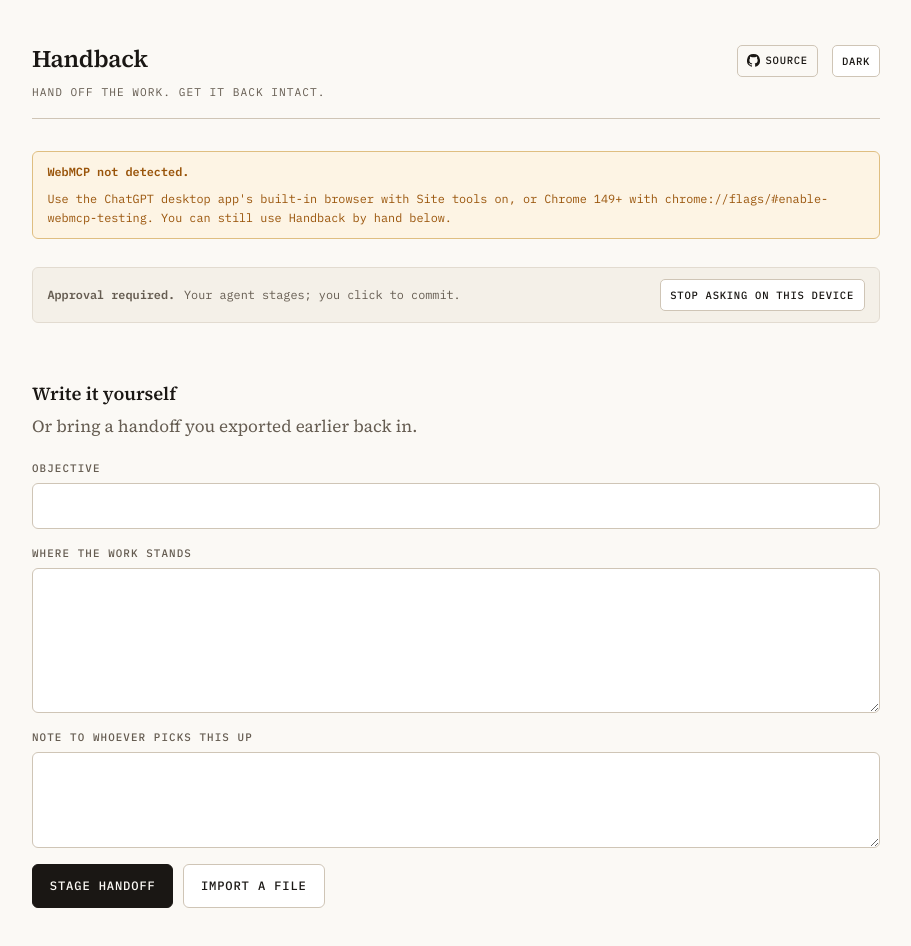
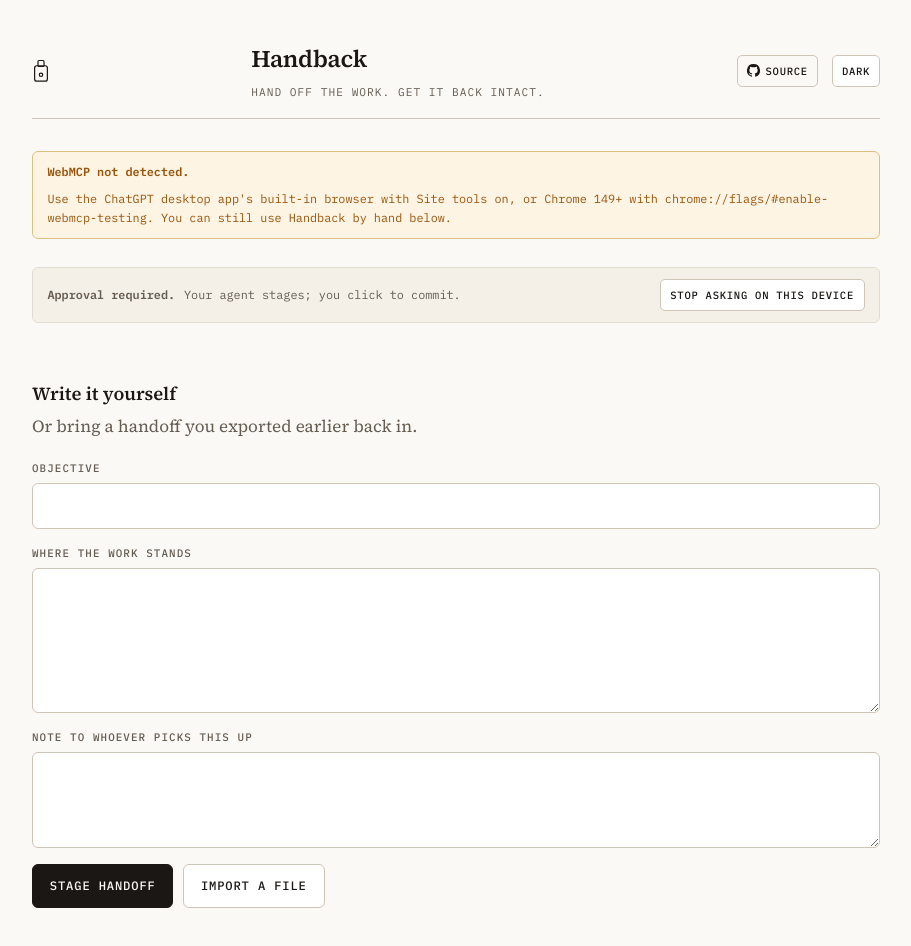
Before and after one commit to BraedenBDev/handback, a React (Vite) app: page / in a window 1280 px wide. Shown: the top 946 px of the page, without its empty margins (184-1095 px from the left). Built offline with nearby package versions, Linux system fonts and the light colour scheme.

Commit message:
feat(ui): add the shared USB mark and a masthead slot for it

```diff
--- a/src/App.tsx
+++ b/src/App.tsx
@@ -1,8 +1,23 @@
 import { CreatePage } from "./CreatePage.tsx";
 import { HandoffPage } from "./HandoffPage.tsx";
+
+const USB_MARK_SYMBOL = (
+  <svg width="0" height="0" style={{ position: "absolute" }} aria-hidden="true">
+    <symbol id="usb-mark" viewBox="0 0 24 32">
+      <rect x="3.5" y="9" width="17" height="20.5" rx="3" stroke="currentColor" strokeWidth="1.6" fill="none" />
+      <rect x="8" y="2" width="8" height="8" rx="1.2" stroke="currentColor" strokeWidth="1.6" fill="none" />
+      <circle cx="12" cy="21" r="2.3" stroke="currentColor" strokeWidth="1.6" fill="none" />
+    </symbol>
+  </svg>
+);
 
 /** Two routes, so no router dependency. /h/<id> opens a handoff; / creates one. */
 export function App() {
   const match = /^\/h\/([A-Za-z0-9_-]{16,64})\/?$/.exec(location.pathname);
-  return match?.[1] ? <HandoffPage id={match[1]} /> : <CreatePage />;
+  return (
+    <>
+      {USB_MARK_SYMBOL}
+      {match?.[1] ? <HandoffPage id={match[1]} /> : <CreatePage />}
+    </>
+  );
 }
--- a/src/style.css
+++ b/src/style.css
@@ -42,6 +42,10 @@
   --press: 90ms cubic-bezier(0.4, 0, 0.6, 1);
 
   color-scheme: light;
+}
+
+:root {
+  --arrive: 480ms cubic-bezier(0.23, 1, 0.32, 1);
 }
 
 :root[data-theme="dark"],
@@ -112,8 +116,9 @@
 /* --- masthead ------------------------------------------------------------ */
 
 .masthead {
+  position: relative;
   display: flex;
-  align-items: baseline;
+  align-items: center;
   justify-content: space-between;
   gap: 1rem;
   flex-wrap: wrap;
@@ -121,6 +126,10 @@
   border-bottom: 1px solid var(--rule-strong);
   margin-bottom: 2rem;
 }
+
+.mark { color: var(--ink); flex: none; display: block; }
+.mark-slot { display: inline-flex; align-items: center; margin-right: 0.55rem; }
+.watermark { position: absolute; color: var(--rule-strong); opacity: 0.5; pointer-events: none; z-index: 0; }
 
 .wordmark {
   font-family: var(--serif);
--- a/src/ui.tsx
+++ b/src/ui.tsx
@@ -1,4 +1,4 @@
-import { useEffect, useState } from "react";
+import { useEffect, useRef, useState } from "react";
 import type { HandoffDocument, HandoffState } from "../shared/schema.ts";
 import { sealOf, type SealVerdict } from "./hash.ts";
 import { readAutoApprove, writeAutoApprove } from "./auto-approve.ts";
@@ -72,9 +72,22 @@
   );
 }
 
+/** The shared flat mark, recurring in both pages' masthead. */
+export function UsbMark({ size = 18 }: { size?: number }) {
+  return (
+    <svg className="mark" width={size} height={(size * 4) / 3} aria-hidden="true">
+      <use href="#usb-mark" />
+    </svg>
+  );
+}
+
 export function Masthead({ children }: { children?: React.ReactNode }) {
+  const markSlotRef = useRef<HTMLSpanElement>(null);
   return (
     <header className="masthead">
+      <span className="mark-slot" ref={markSlotRef}>
+        <UsbMark />
+      </span>
       <h1 className="wordmark">
         Handback
         <span className="wordmark-sub">Hand off the work. Get it back intact.</span>
```
Also changed, not shown: 1 other file (tests, documents, lock files or other folders).
